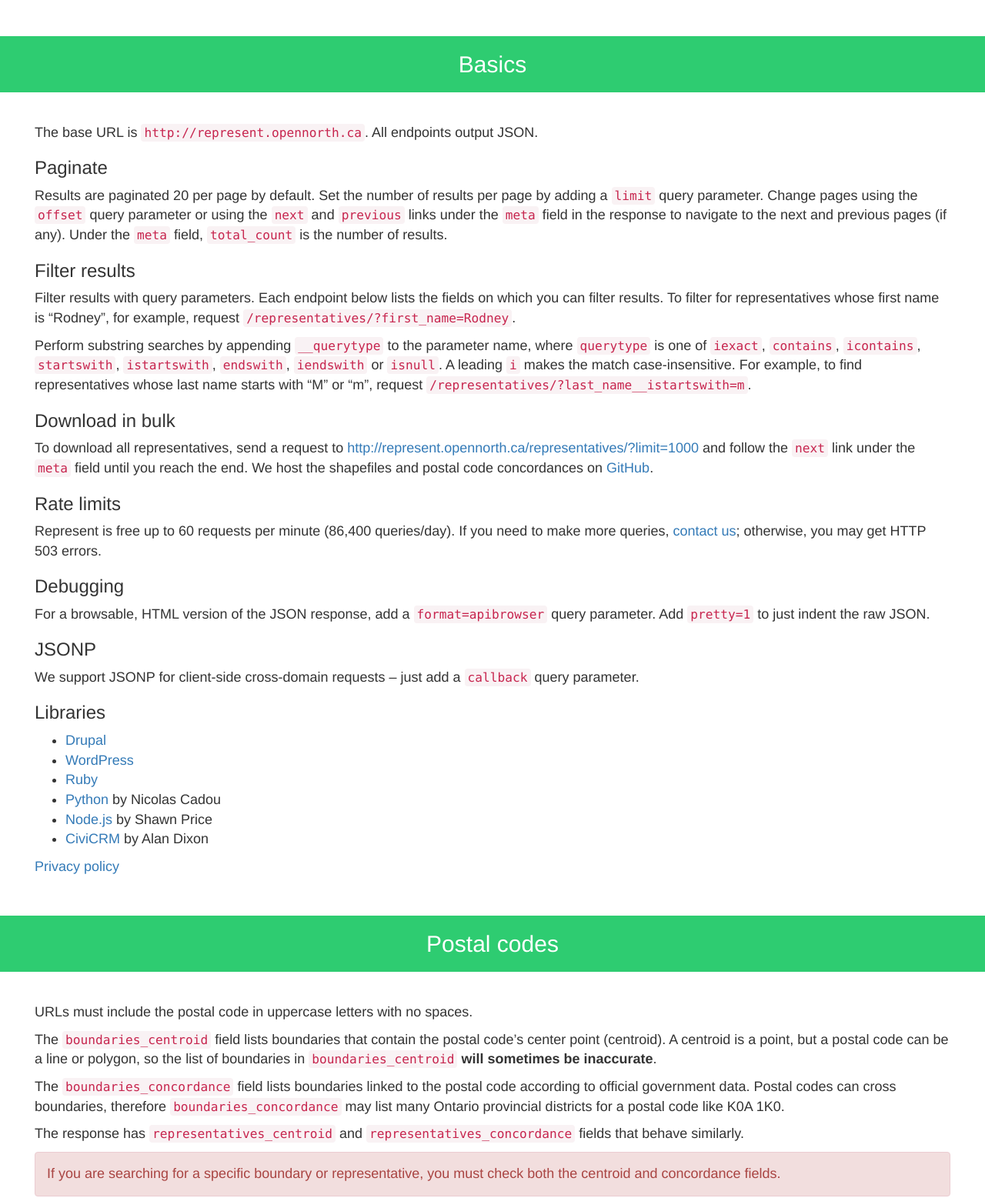
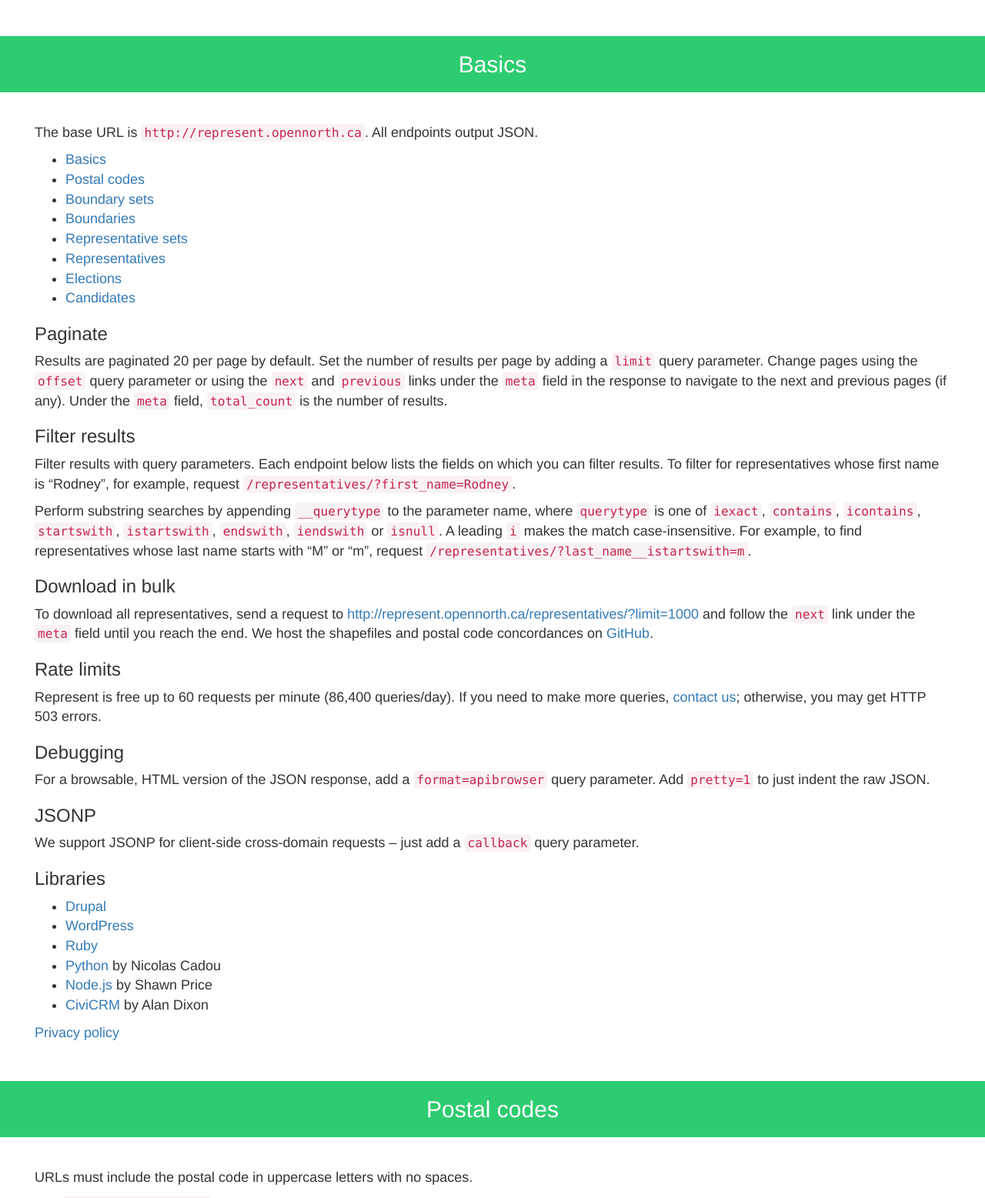
Before and after one commit to opennorth/represent-canada, a Django app: template finder/templates/api.html in a window 1280 px wide. Shown: the part 283-1840 px from the top of the page at 77% size. Run offline with Django 3.2, Linux system fonts and the light colour scheme; the template is opened without the code that fills it, so the values that code supplies are empty; some libraries are stand-ins or nearby versions.

Commit message:
add list of endpoints

```diff
--- a/finder/templates/api.html
+++ b/finder/templates/api.html
@@ -18,6 +18,17 @@
 
   <div class="container-fluid">
     <p>The base URL is <code>http://represent.opennorth.ca</code>. All endpoints output JSON.</p>
+
+    <ul>
+      <li><a href="#basics">Basics</a></li>
+      <li><a href="#postcode">Postal codes</a></li>
+      <li><a href="#boundaryset">Boundary sets</a></li>
+      <li><a href="#boundary">Boundaries</a></li>
+      <li><a href="#representativeset">Representative sets</a></li>
+      <li><a href="#representative">Representatives</a></li>
+      <li><a href="#election">Elections</a></li>
+      <li><a href="#candidate">Candidates</a></li>
+    </ul>
 
     <h3>Paginate</h3>
     <p>Results are paginated 20 per page by default. Set the number of results per page by adding a <code>limit</code> query parameter. Change pages using the <code>offset</code> query parameter or using the <code>next</code> and <code>previous</code> links under the <code>meta</code> field in the response to navigate to the next and previous pages (if any). Under the <code>meta</code> field, <code>total_count</code> is the number of results.</p>
```
